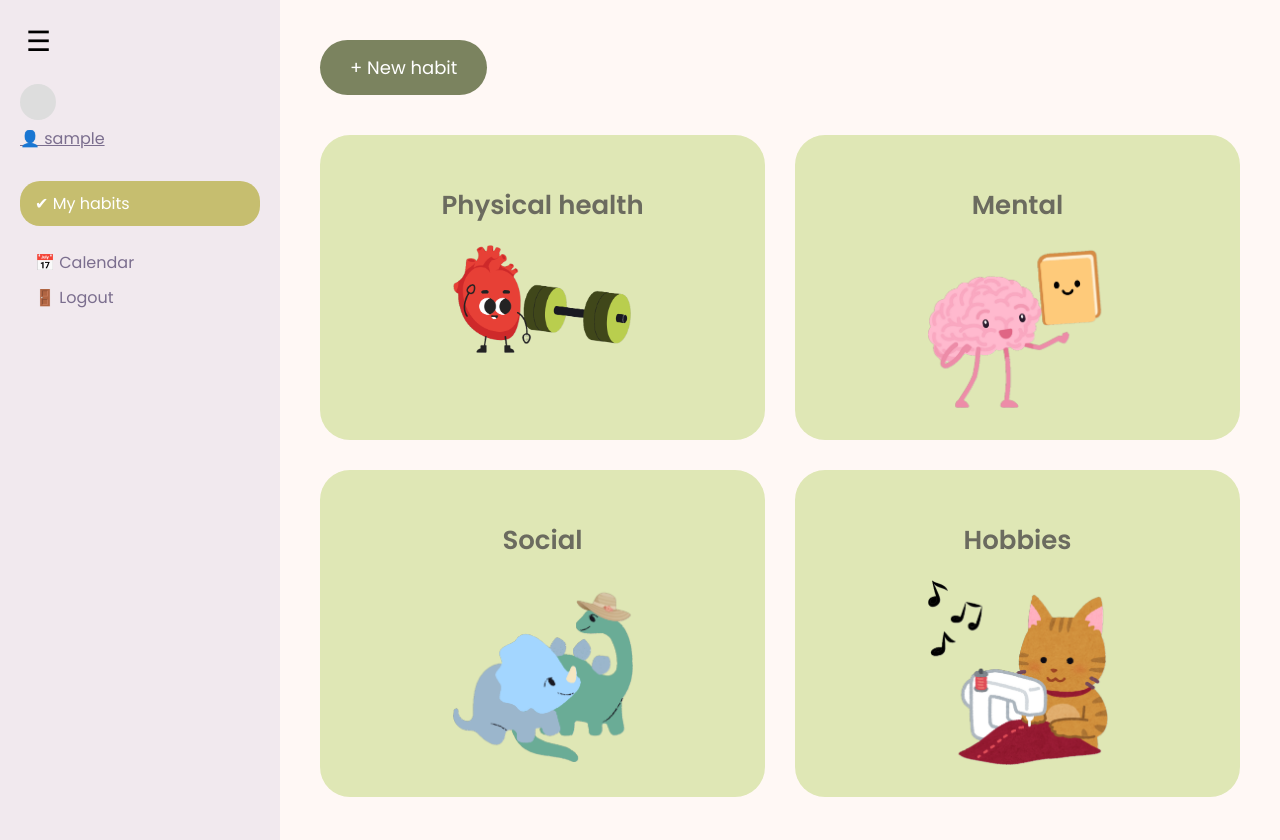
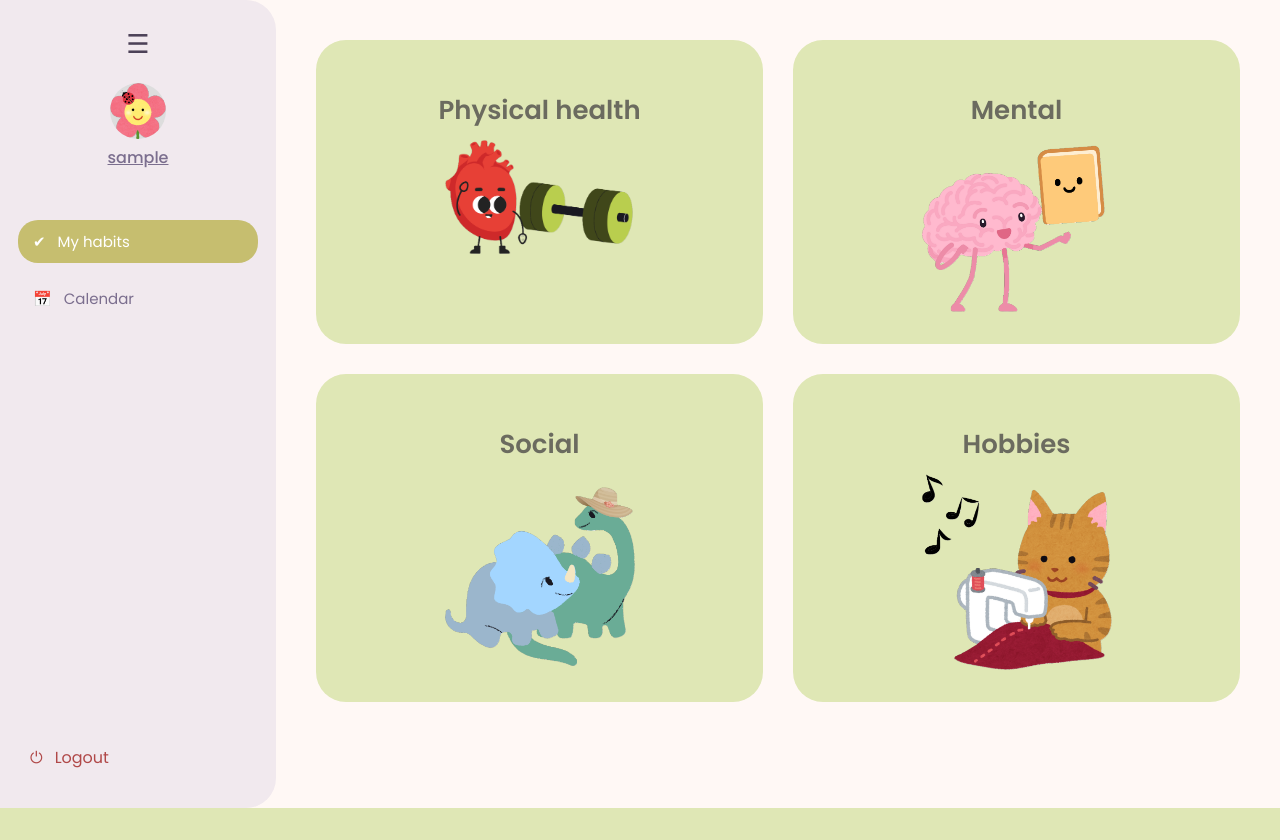
Before and after one commit to anamaria-st/FinalProjectInfrastructure, a Flask app: page /dashboard in a window 1280 px wide. After the commit the page ends 808 px from the top, so only its background shows below. Run offline with Flask 3, Linux system fonts and the light colour scheme; the visitor is signed in with stand-in values (Sample User, id 1).

Commit message:
sidebar menu

```diff
--- a/app/static/css/dashboard.css
+++ b/app/static/css/dashboard.css
@@ -26,42 +26,167 @@ body, input, select, button {
 
 /* SIDEBAR ------------------------------------------------ */
 
+/* =========================
+   SIDEBAR AJUSTADO
+   ========================= */
+
 .sidebar {
   width: 240px;
   background: var(--sidebar-bg);
-  padding: 20px;
-  min-height: 100vh;
+  padding: 24px 18px;
+  min-height: 95vh;
   transition: width 0.3s ease;
+  display: flex;
+  flex-direction: column;
+  border-radius: 0 30px 30px 0;
+  position: relative;
 }
 
+/* Colapsado */
 .sidebar.collapsed {
-  width: 70px;
+  width: 80px;
 }
 
+/* Botón hamburguesa */
 .toggle-btn {
-  font-size: 28px;
+  font-size: 26px;
   background: none;
   border: none;
   cursor: pointer;
-  margin-bottom: 20px;
+  color: #4c4157;
+  margin-bottom: 18px;
 }
+
+/* --------------------------
+   USER SECTION
+   -------------------------- */
+
+.user-section {
+  display: flex;
+  flex-direction: column;
+  align-items: center;
+  justify-content: center;
+  gap: 12px;
+  margin-bottom: 28px;
+}
+
+.avatar {
+  width: 74px;
+  height: 74px;
+  border-radius: 18px; /* borde redondeado como tu tarjeta */
+  overflow: hidden;
+  display: flex;
+  justify-content: center;
+  align-items: center;
+}
+
+.avatar img {
+  width: 100%;
+  height: 100%;
+  object-fit: cover;
+}
+
+.username {
+  font-size: 16px;
+  color: #7b6e8e;
+  font-family: "Poppins";
+  font-weight: 500;
+  text-decoration: none;
+}
+
+
+
+/* Ocultar username en colapsado */
+.sidebar.collapsed .username {
+  display: none;
+}
+
+
+/* --------------------------
+   MENU ITEMS
+   -------------------------- */
+
+.menu {
+  display: flex;
+  flex-direction: column;
+  gap: 10px;
+  margin-top: 20px;
+}
+
+.menu-item {
+  color: #7b6e8e;
+  padding: 12px 14px;
+  border-radius: 20px;
+  text-decoration: none;
+  font-size: 15px;
+  display: flex;
+  align-items: center;
+  gap: 12px;
+  transition: background 0.2s ease;
+}
+
+/* Hover suave */
+.menu-item:hover {
+  background: #e5dde9;
+}
+
+.active {
+  background: #c6be6f;
+  color: white !important;
+}
+
+/* Colapsado: solo iconos */
+.sidebar.collapsed .menu-item {
+  justify-content: center;
+  padding: 12px 0;
+}
+
+.sidebar.collapsed .menu-item .item-text {
+  display: none;
+}
+
+/* --------------------------
+   LOGOUT BUTTON (ABAJO)
+   -------------------------- */
+
+.logout-section {
+  margin-top: auto;
+  display: flex;
+  align-items: center;
+  gap: 12px;
+  padding: 14px 12px;
+  font-size: 16px;
+  color: #b04848;
+  text-decoration: none;
+}
+
+.logout-section:hover {
+  background: #f2d7d7;
+  border-radius: 14px;
+}
+
+/* Colapsado */
+.sidebar.collapsed .logout-section .logout-text {
+  display: none;
+}
+
+.sidebar.collapsed .logout-section {
+  justify-content: center;
+}
+
 
 /* user */
 .user-section {
   display: flex;
   flex-direction: column;
-  align-items: flex-start;
+  align-items: center;
   gap: 6px;
   margin-bottom: 30px;
 }
 
-.sidebar.collapsed .user-section {
-  display: none;
-}
-
 .avatar {
-  width: 36px;
-  height: 36px;
+  width: 56px;
+  height: 56px;
   border-radius: 50%;
   background: #ddd;
 }
@@ -71,6 +196,12 @@ body, input, select, button {
   text-decoration: underline;
   cursor: pointer;
 }
+
+.sidebar.collapsed .user-section .username {
+  display: none;
+}
+
+
 
 /* menu */
 .menu {
@@ -138,9 +269,9 @@ body, input, select, button {
 .card h3 {
   color: var(--text-dark);
   font-size: 26px;
-  margin-bottom: 20px;
+  margin-bottom: 10px;
 }
 
 .card img {
-  max-width: 180px;
+  max-width: 190px;
 }
--- a/app/static/css/habit_form.css
+++ b/app/static/css/habit_form.css
@@ -69,11 +69,7 @@ input, select {
 a {
   text-decoration: none;
 }
-
-body {
+body, input, select, button, option  {
   font-family: "Poppins", system-ui, -apple-system, BlinkMacSystemFont, "Segoe UI",
     sans-serif;
 }
-body, input, select, button {
-  font-family: "Poppins", sans-serif;
-}
--- a/app/templates/dashboard.html
+++ b/app/templates/dashboard.html
@@ -20,28 +20,51 @@
 
     <!-- SIDEBAR -->
 <aside id="sidebar" class="sidebar expanded">
+
     <button id="toggle-btn" class="toggle-btn">☰</button>
 
+    <!-- USER INFO -->
         <div class="user-section">
-        <div class="avatar"></div>
-        <a class="username">
-        <span class="icon">👤</span> {{ session["username"] }}
-        </a>
+
+        <!-- Avatar con imagen -->
+        <div class="avatar">
+            <img
+            src="/static/img/flower.png"
+            alt="User avatar"
+            >
+        </div>
+
+        <!-- Username -->
+        <span class="username">{{ session['username'] }}</span>
 
         </div>
 
+
+
+    <!-- MENU -->
     <nav class="menu">
-        <a class="menu-item active">✔ My habits</a>
-        <a class="menu-item">📅 Calendar</a>
+      <a class="menu-item active" href="{{ url_for('main.dashboard') }}">
+        <span class="item-icon">✔</span>
+        <span class="item-text">My habits</span>
+      </a>
+
+      <a class="menu-item" href="#">
+        <span class="item-icon">📅</span>
+        <span class="item-text">Calendar</span>
+      </a>
     </nav>
-      <a class="menu-item logout" href="{{ url_for('main.logout') }}">🚪 Logout</a>
+
+    <!-- LOGOUT (abajo) -->
+    <a class="logout-section" href="{{ url_for('main.logout') }}">
+      <span class="logout-icon">⏻</span>
+      <span class="logout-text">Logout</span>
+    </a>
 
 </aside>
 
+
     <!-- MAIN CONTENT -->
     <main class="main-area">
-
-      <button class="new-habit-btn">+ New habit</button>
 
       <div class="grid">
 
```
Also changed, not shown: app/templates/habit_form.html (+35 -9 lines), app/templates/habits_list.html (+32 -4 lines), app/static/img/flower.png (added). Lines whose indentation alone changed are shown as unchanged.
